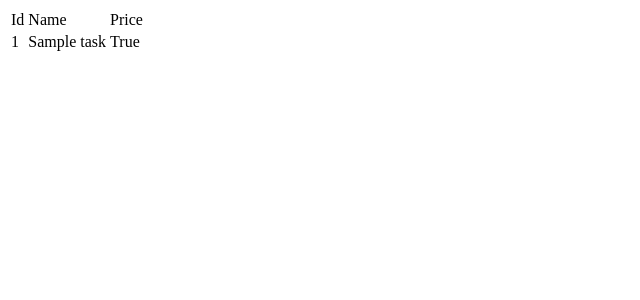
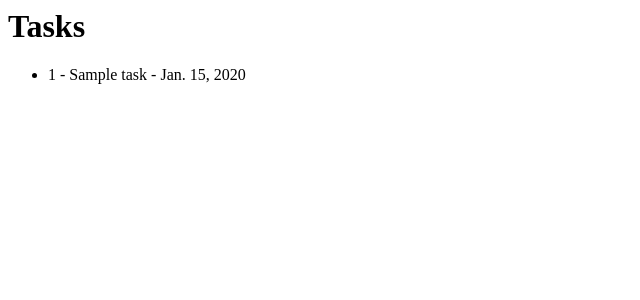
Before and after one commit to inarvos/Daily_Plans_Controller, a Django app: page /schedule/tasks in a window 1280 px wide. Shown: the top 300 px of the page, without its empty margins (0-640 px from the left). Run offline with Django 4.2, Linux system fonts and the light colour scheme; tables that the repository leaves empty hold one stand-in row (values such as "Sample post").

Commit message:
Created tasks / events / reminders urls.

```diff
--- a/daily_plans_controller/schedule/templates/task/list.html
+++ b/daily_plans_controller/schedule/templates/task/list.html
@@ -2,7 +2,7 @@
 	<theader>
 		<td>Id</td>
 		<td>Name</td>
-		<td>Price</td>
+		<td>IsDone</td>
 	</theader>
 	<tbody>
 	{% for task in tasks %}
--- a/daily_plans_controller/schedule/urls.py
+++ b/daily_plans_controller/schedule/urls.py
@@ -3,7 +3,8 @@ import schedule.views as views
 from django.urls import path
 
 urlpatterns = [
-    path('practice/', views.practice, name='practice'),
-    path('tasks', views.tasks, name='tasks'),
-    path('tasks2', views.TaskListView.as_view(), name='tasks2'),
+    path('tasks1', views.tasks, name='tasks1'),
+    path('tasks', views.TaskListView.as_view(), name='tasks'),
+    path('events', views.EventListView.as_view(), name='events'),
+    path('reminders', views.ReminderListView.as_view(), name='reminders'),
 ]
--- a/daily_plans_controller/schedule/views.py
+++ b/daily_plans_controller/schedule/views.py
@@ -2,19 +2,15 @@ from django.http.response import HttpResponse
 from django.shortcuts import render
 from django.views.generic.list import ListView
 import datetime
-from schedule.models import Task
+from schedule.models import Task, Event, Reminder
 
 # Create your views here.
-
-def practice(request):
-    return render(request, 'practice.html', {'curr_date':datetime.datetime.now()})
 
 def tasks(request):
     tasks = [t for t in list(Task.objects.all())]
     return render(request, 'task/list.html', {'tasks':tasks})
 
 class TaskListView(ListView):
-
     model = Task
     template_name = 'task/task_list.html'
     paginate_by = 10
@@ -22,3 +18,21 @@ class TaskListView(ListView):
     #def get_queryset(self, **kwargs):
         #tasks = [t for t in Task.objects.all()]
         #return Task.objects.all()
+
+class EventListView(ListView):
+    model = Event
+    template_name = 'event/event_list.html'
+    paginate_by = 10
+
+    #def get_queryset(self, **kwargs):
+        #events = [e for e in Event.objects.all()]
+        #return Event.objects.all()
+
+class ReminderListView(ListView):
+    model = Reminder
+    template_name = 'reminder/reminder_list.html'
+    paginate_by = 10
+
+    #def get_queryset(self, **kwargs):
+        #reminders = [r for r in Reminder.objects.all()]
+        #return Reminder.objects.all()
```
Also changed, not shown: daily_plans_controller/schedule/templates/practice.html (deleted, +0 -8 lines).
